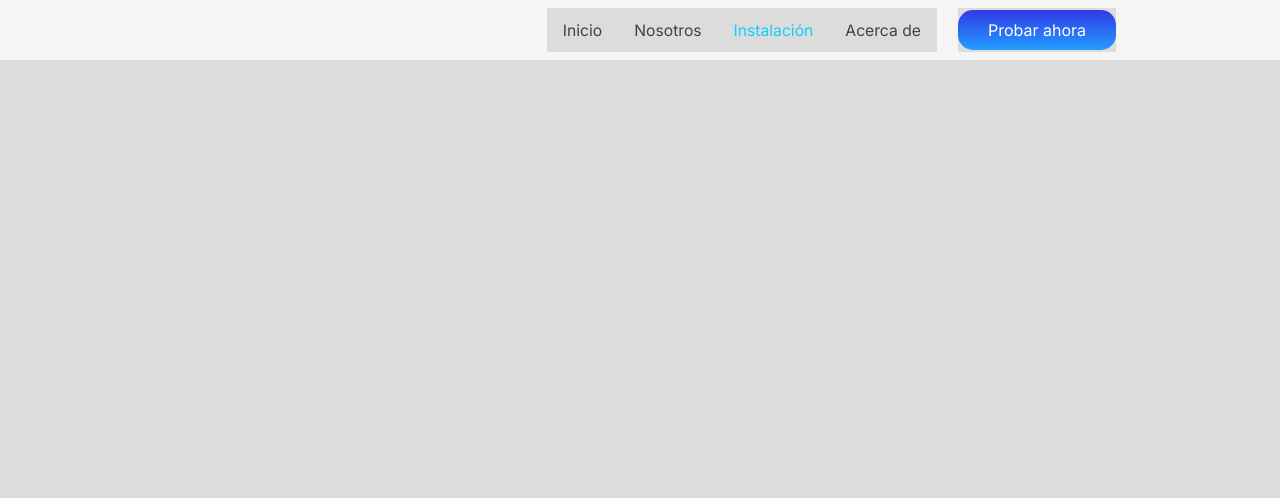
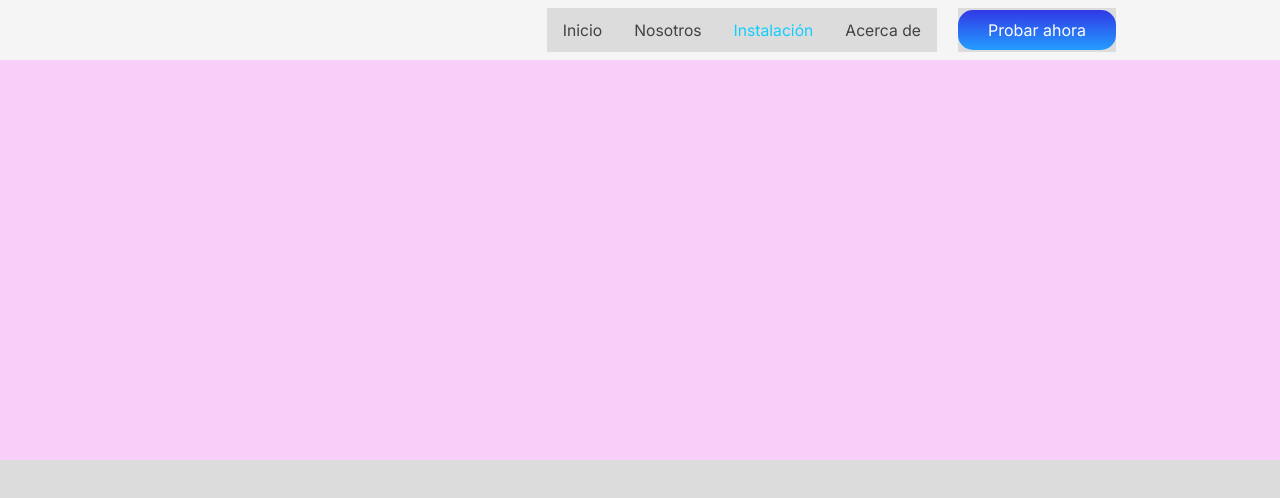
Before and after one commit to Alejandrodiazn/Alexa_landing, a React (Create React App) app: page /Instalacion in a window 1280 px wide. Shown: the top 498 px of the page. Built offline with nearby package versions, Linux system fonts and the light colour scheme.

Commit message:
feat: new page

```diff
--- a/src/App.js
+++ b/src/App.js
@@ -5,6 +5,7 @@
 import {BrowserRouter as Router, Routes, Route} from 'react-router-dom';
 import Inicio from './pages/index';
 import Nosotros from './pages/nosotros';
+import Instalacion from './pages/instalacion';
 
 //APP JS PRINCIPAL DE LA PÁGINA
 
@@ -15,6 +16,7 @@
       <Routes>
         <Route path='/Inicio' element={<Inicio/>}></Route>
         <Route path='/Nosotros' element={<Nosotros/>}></Route>
+        <Route path='/Instalacion' element={<Instalacion/>}></Route>
       </Routes>
     </Router>
   );
--- /dev/null
+++ b/src/pages/instalacion.js
@@ -0,0 +1,31 @@
+import React from "react";
+import styled from 'styled-components'
+
+import BannerCD from "../components/BannerCD";
+function Instalacion() {
+  return (
+
+    <>
+      <div>
+        <BannerCD></BannerCD>
+      </div>
+      <MasterBox>
+      </MasterBox>
+    </>
+
+  );
+}
+
+export default Instalacion;
+
+const MasterBox = styled.div`
+    display: flex;
+    width: 100%;
+    flex-drection: row;
+
+    @media (max-width: 768px) {
+        width: 100%;
+        flex-direction: column;
+        align-items: center;
+    }
+`
```
